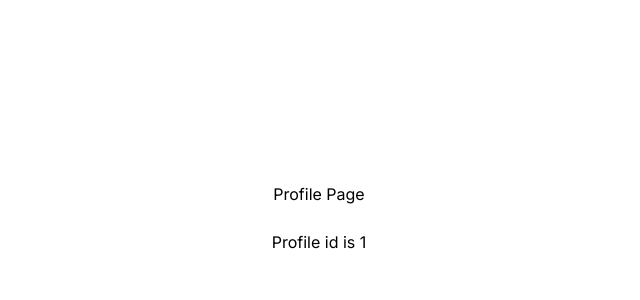
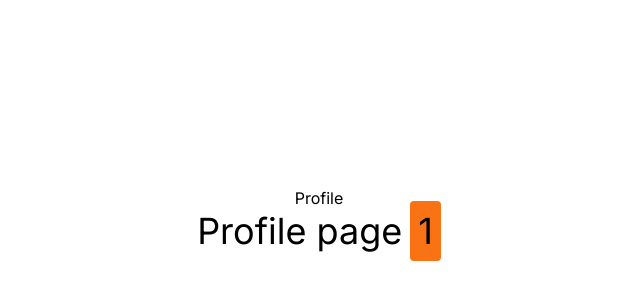
Before and after one commit to Hamm01/NextJSProject, a Next.js app: page /profile/1 in a window 1280 px wide. Shown: the part 182-482 px from the top of the page, without its empty margins (321-961 px from the left). Built offline with nearby package versions, Linux system fonts and the light colour scheme.

Commit message:
profile aceess with id inforamtion

```diff
--- a/src/app/profile/[id]/page.tsx
+++ b/src/app/profile/[id]/page.tsx
@@ -1,9 +1,12 @@
-export default function userProfilepage({ params }: any) {
+export default function UserProfile({ params }: any) {
   return (
-    <div className="flex flex-col items-center justify-center min-h-screen">
-      <h1>Profile Page</h1>
-      <br />
-      <h2>Profile id is {params.id}</h2>
+    <div className="flex flex-col items-center justify-center min-h-screen py-2">
+      <h1>Profile</h1>
+      <hr />
+      <p className="text-4xl">Profile page
+        <span className=" p-2 ml-2 rounded bg-orange-500 text-black">{params.id}</span>
+      </p>
+
     </div>
   )
 }
```
